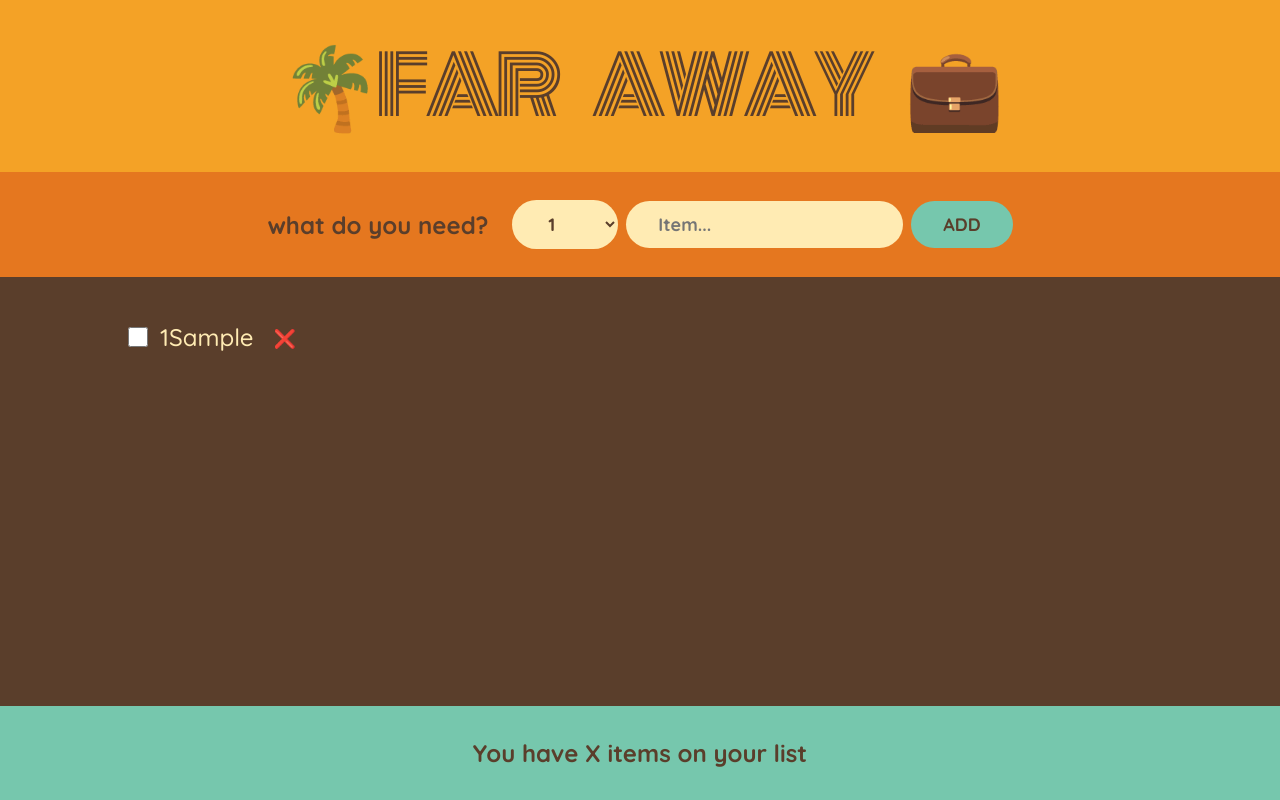
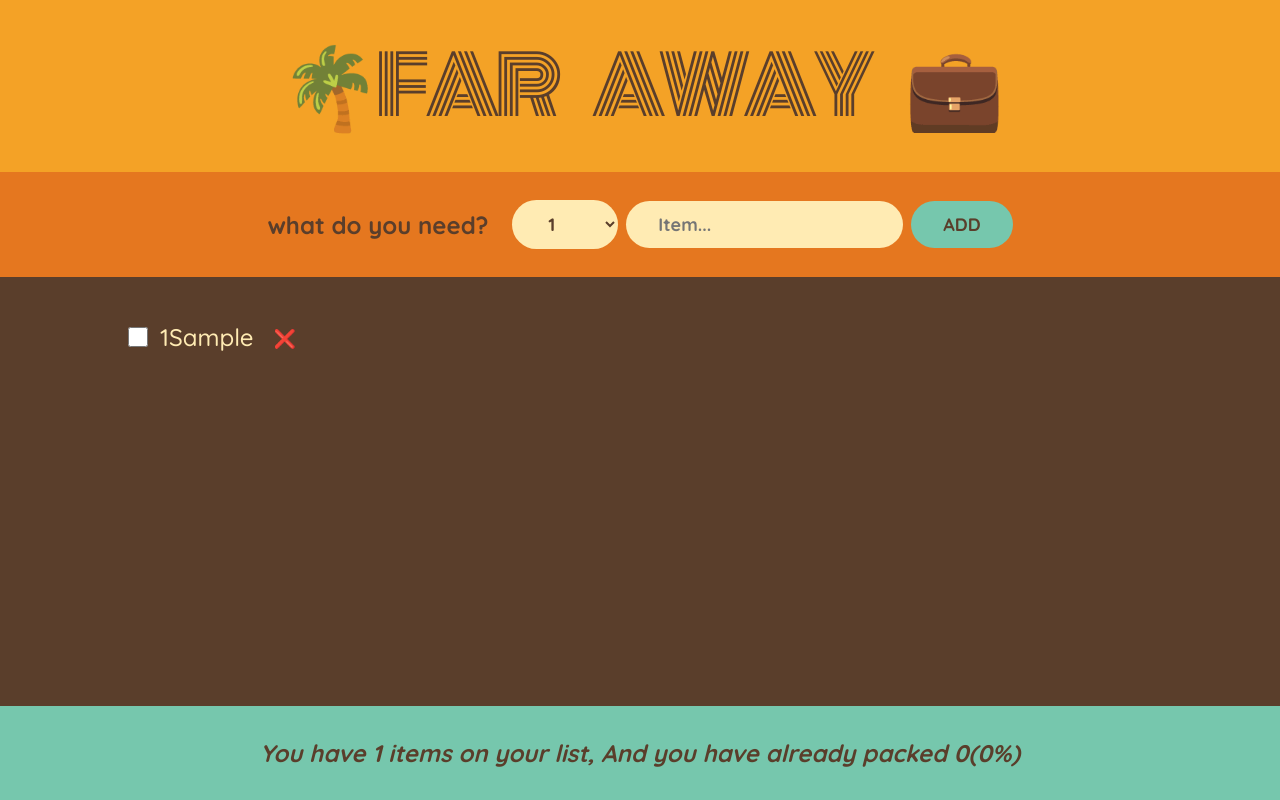
Before and after one commit to nehalskdev/travel-list, a React (Create React App) app: page / in a window 1280 px wide. Both pictures are taken after typing "Sample" into the empty fields and a click on the button "ADD". Built offline with nearby package versions, Linux system fonts and the light colour scheme.

Commit message:
added stats using derived state and added conditional statements

```diff
--- a/src/App.js
+++ b/src/App.js
@@ -33,7 +33,7 @@
         onDeleteItem={handleDeleteItem}
         onToggleItems={handleToggleItem}
       />
-      <Stats />
+      <Stats items={items} />
     </div>
   );
 }
@@ -114,6 +114,25 @@
     </li>
   );
 }
-function Stats() {
-  return <footer className="stats">You have X items on your list</footer>;
+function Stats({ items }) {
+  if (!items.length)
+    return (
+      <p className="stats">
+        <em>start adding items to your packing list</em>
+      </p>
+    );
+  const numItems = items.length;
+  const numPacked = items.filter((item) => item.packed).length;
+  const percentage = Math.round((numPacked / numItems) * 100);
+
+  return (
+    <footer className="stats">
+      <em>
+        {percentage === 100
+          ? "You Got Everything! Good to go"
+          : ` You have ${numItems} items on your list, And you have already packed
+        ${numPacked}(${percentage}%)`}
+      </em>
+    </footer>
+  );
 }
```
